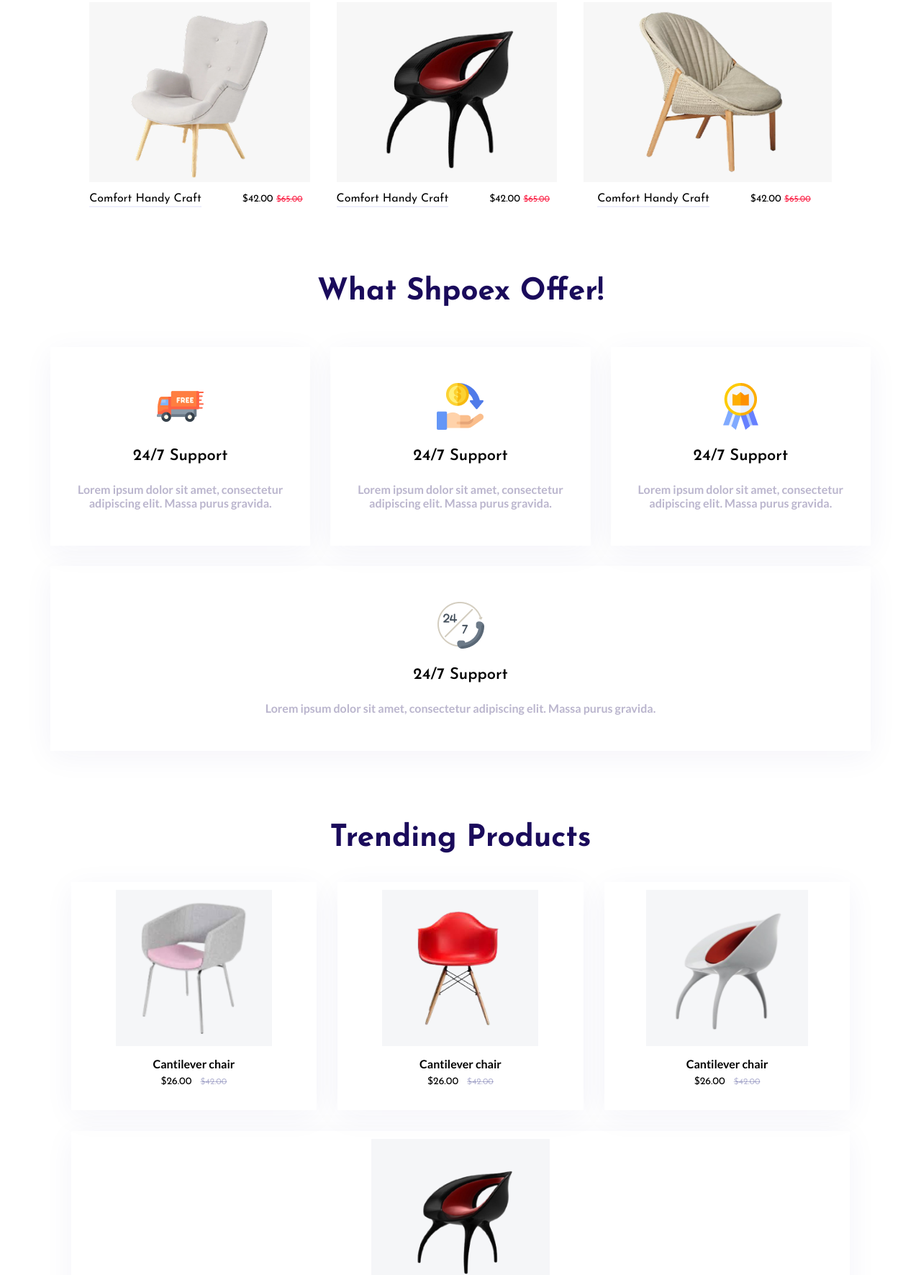
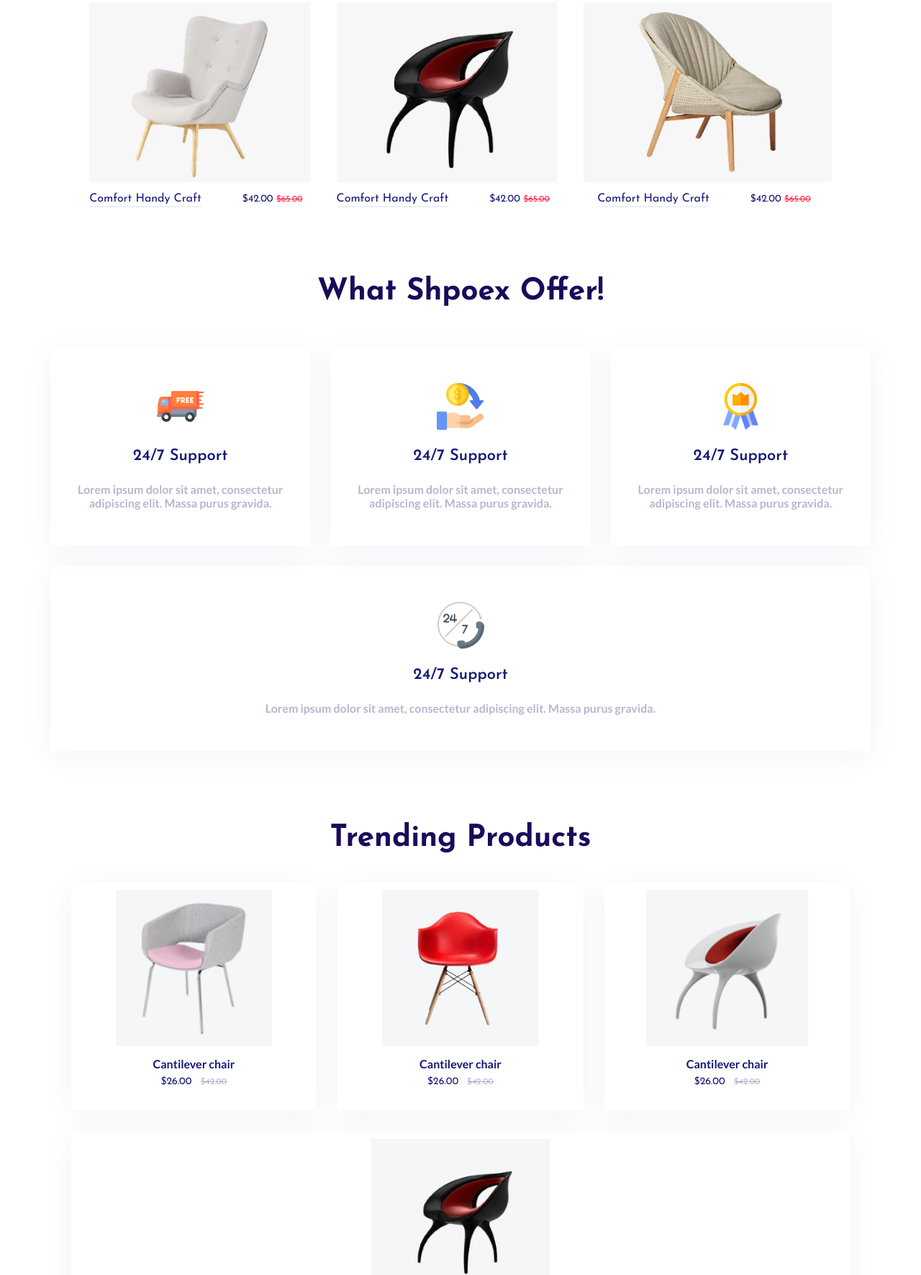
Before and after one commit to AnsamRihan/Hekto, a plain HTML site: page index.html in a window 1280 px wide. Shown: the part 1638-3409 px from the top of the page at 72% size. Drawn offline with Linux system fonts and the light colour scheme.

Commit message:
fix text color in sections

```diff
--- a/assets/css/main.css
+++ b/assets/css/main.css
@@ -327,6 +327,7 @@ Start featured products Section
     align-items: center;
     gap:12px;
     transition: .2s;
+    color: var(--text-color);
 }
 
 .featuredProducts .products .product-details h3{
@@ -593,6 +594,7 @@ Start latest products Section
 .latest-products .products .product .product-details{
     font-family: "Josefin Sans", sans-serif;
     font-weight: 400;
+    color: var(--text-color);
 }
 
 .latest-products .products .product .product-details .row{
@@ -710,6 +712,7 @@ Start shopex offers Section
     justify-content: center;
     align-items: center;
     gap: 25px;
+    color: var(--text-color);
 }
 
 .shopex-offers .offers .offer .icon{
@@ -781,6 +784,7 @@ Start trending products Section
     display: flex;
     flex-direction: column;
     gap: 8px;
+    color: var(--text-color);
 }
 
 .trending-products .products .product .product-details .product-name{
@@ -1002,6 +1006,7 @@ Start Blog Section
 
 .latest-blog .blogs .blog .blog-details {
     padding: 19px 19px 35px 19px;
+    color: var(--text-color);
 }
 
 
```
